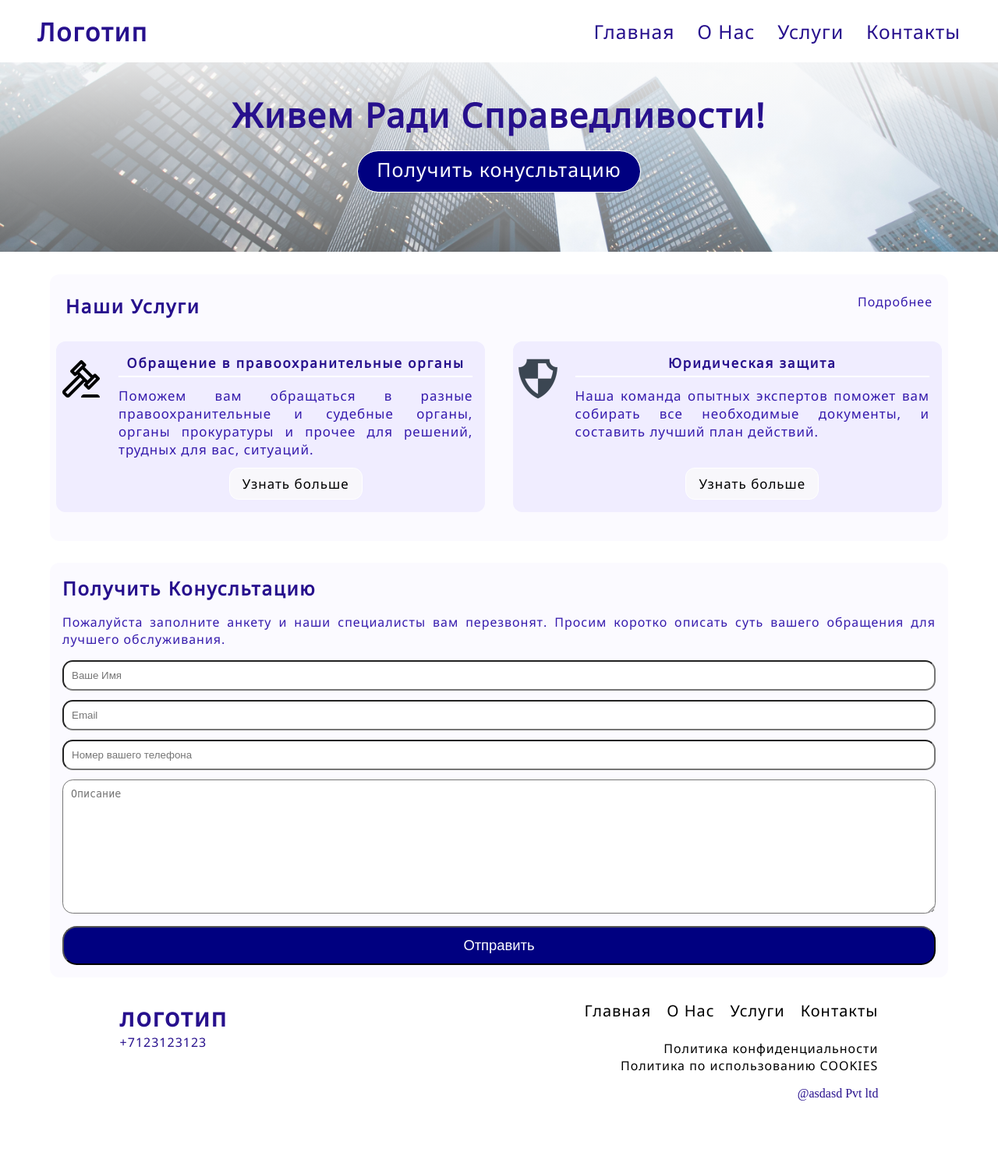
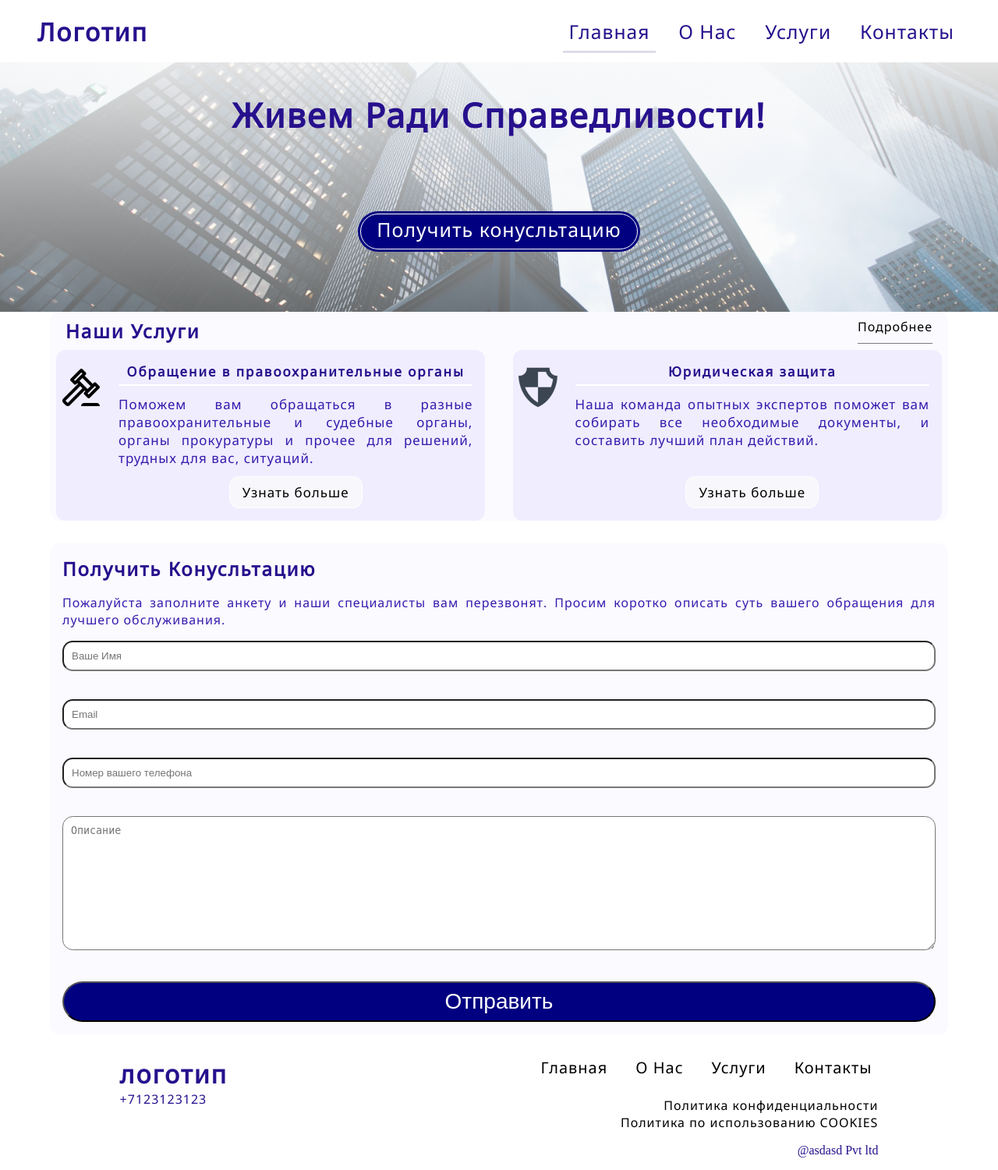
Before and after one commit to 20-buck-spin/airatsite, a Django app: page / in a window 1280 px wide. Shown: the whole page at 78% size. Before the commit the page ends 1412 px from the top, so only its background shows below. Run offline with Django 4.2, Linux system fonts and the light colour scheme.

Commit message:
design-tweaks-06.07.22

```diff
--- a/home/forms.py
+++ b/home/forms.py
@@ -1,10 +1,16 @@
 from django import forms
+from django.core.validators import RegexValidator
 
 
 class ContactForm(forms.Form):
     name = forms.CharField(max_length=100, label='Ваше Имя:',
-                            widget=forms.TextInput({'placeholder': 'Ваше Имя' }))
-    phone_no = forms.CharField(max_length=10, label='Номер вашего телефона:',
-                            widget=forms.TextInput({'placeholder': 'Номер вашего телефона'}))
-    email = forms.EmailField(max_length=200, label='Email:',  widget=forms.TextInput({'placeholder': 'Email'}))
-    description = forms.CharField(max_length=1000, widget=forms.Textarea({'placeholder': 'Описание'}), label='Описание:')
+                            widget=forms.TextInput({'placeholder': 'Ваше Имя' }),
+                            validators=[RegexValidator('^([a-zA-Za-яё]\s?)+$', message='Invalid Characters')])
+    phone_no = forms.CharField(max_length=13, label='Номер вашего телефона:',
+                            widget=forms.TextInput({'placeholder': 'Номер вашего телефона'}),
+                            validators=[RegexValidator('^((8|\+7)[\- ]?)?9(\(?\d{2}\)?[\- ]?)?[\d\- ]{7,10}$',
+                            message='Invalid phone number')])
+    email = forms.EmailField(max_length=200, label='Email:',  widget=forms.TextInput({'placeholder': 'Email'}),
+                            validators=[RegexValidator('^([a-zA-Z0-9_\-\.]+)@([a-zA-Z0-9_\-\.]+)\.([a-zA-Z]{2,5})$',
+                            message='Invalid Email')])
+    description = forms.CharField(max_length=3000, widget=forms.Textarea({'placeholder': 'Описание'}), label='Описание:')
--- a/home/static/css/base_styles.css
+++ b/home/static/css/base_styles.css
@@ -4,6 +4,7 @@
   box-sizing: border-box;
   padding: 0;
   margin: 0;
+  scroll-behavior: smooth;
   /* outline:  1px solid  red */
 }
 
@@ -39,6 +40,7 @@ a, p, span {
 a{
   color: inherit;
   text-decoration: none;
+  transition: all .35s ease
 }
 
 /* For very small screens */
@@ -147,8 +149,10 @@ header{
 
 .nav-bar-link {
   padding-block-end: 0.25rem;
+}
+
+.active-nabvar-link{
   border-bottom: 3px solid white;
-
 }
 
 .navbar-container input[type="checkbox"]:checked ~ .menu-items {
@@ -192,7 +196,7 @@ footer .copyright{
 @media screen and (min-width: 480px) {
   header{
     display: flex;
-    gap: 2rem;
+    gap: 1rem;
     min-height: 5rem;
     align-items: center;
     padding-inline: 3rem;
@@ -216,13 +220,26 @@ footer .copyright{
     padding: 0;
     background-color:  var(--header-bg-color);
     flex-direction: row;
-    gap: calc(1rem + 1vw);
+    gap: calc(0.5rem + 1vw);
     transition: all 0.6s linear;
     width: max-content;
     height: 3rem;
     align-items: center;
     transition: none;
     font-size: calc(0.5rem + 1.3vw);
+  }
+
+  .nav-bar-link {
+    padding: .5rem;
+  }
+
+  .nav-bar-link:hover{
+    color: rgb(124, 124, 124);
+    border-radius: .5rem;
+  }
+
+  .active-nabvar-link{
+    border-color: var(--nav-bar-mob-bg);
   }
 
   footer{
--- /dev/null
+++ b/home/static/css/contact_form_styles.css
@@ -0,0 +1,45 @@
+/* --------------Contact form --------------- */
+.index-contact-form-container{
+    padding-inline: 1rem;
+    background-color: var(--section-bg-color-1);
+    margin-block: calc(1rem + 1vw);
+    border-radius: 0.75rem;
+}
+
+.index-contact-form-container a h2{
+    padding-block: 1rem;
+}
+
+.index-contact-form-container p{
+    text-align: justify;
+}
+
+.index-contact-form-container form{
+    padding-block: 1rem;
+    display:flex;
+    flex-direction: column;
+    gap: 0.75rem;
+}
+
+.contact-form-field > * {
+    width:100%;
+    border-radius: 1em;
+    padding: 0.75em;
+}
+
+#input-form-sub-btn{
+    color: white;
+    background: navy;
+    padding-inline: 1rem;
+    padding-block: 0.5rem;
+    border-radius: 1em;
+    font-size: calc(1.15em + .75vw);
+    transition: all 0.35s ease
+}
+
+#input-form-sub-btn:hover{
+    color: navy;
+    background: white;
+    cursor: pointer;
+}
+/* --------------Contact form END--------------- */
--- a/home/static/css/index_styles.css
+++ b/home/static/css/index_styles.css
@@ -7,7 +7,7 @@
 .main-banner-container{
     position: relative; /* needed for the before card */
     margin-block: 0.75rem;
-    height: max(15rem, 19vw);
+    height: max(15rem, 25vw);
     background-image: url('../images/main_banner.jpg');
     background-size:     cover;
     background-repeat:   no-repeat;
@@ -38,18 +38,23 @@
     font-size: calc(1.5rem + 1.5vw);
 }
 
-.main-banner-container a, .main-banner-container a:hover,
-.main-banner-container a:focus, .main-banner-container a:active {
+.main-banner-container a{
     font-weight: 525;
     font-size: calc(0.6rem + 1.2vw);
-    text-decoration: none;
 
     background-color: navy;
     color: white;
     outline: 1px solid white;
+    outline-offset: -4px;
     border-radius: 2rem;
     padding-block: 0.4rem 0.75rem;
     padding-inline: 1.5rem;
+  }
+
+  .main-banner-container a:hover{
+    outline: 1px solid navy;
+    background-color: white;
+    color: navy;
   }
 /* --------------Main Banner END--------------- */
 
@@ -75,7 +80,9 @@
 
 .index-services-header a {
     text-decoration: none;
+    border-bottom: 1px solid rgb(124, 124, 124)
 }
+
 
 .services-cards-container{
     margin-block: calc(1rem + 1vw);
@@ -112,6 +119,12 @@
     align-self:center;
     border: 1px solid white;
 }
+
+.service-card-text a:hover{
+    background-color:   navy;
+    color: rgba(250,250,250,1)
+}
+
 .service-card-text h4{
     border-bottom: 2px solid white;
     padding-bottom: 5px;
@@ -126,56 +139,28 @@
     display:none
 }
 /* --------------Article END--------------- */
-
-
-/* --------------Contact form --------------- */
-.index-contact-form-container{
-    padding-inline: 1rem;
-    background-color: var(--section-bg-color-1);
-    margin-block: calc(1rem + 1vw);
-    border-radius: 0.75rem;
-}
-
-.index-contact-form-container a h2{
-    padding-block: 1rem;
-}
-
-.index-contact-form-container p{
-    text-align: justify;
-}
-
-.index-contact-form-container form{
-    padding-block: 1rem;
-    display:flex;
-    flex-direction: column;
-    gap: 0.75rem;
-}
-
-.contact-form-field > * {
-    width:100%;
-    border-radius: 1em;
-    padding: 0.75em;
-}
-
-#input-form-sub-btn{
-    color: white;
-    background: navy;
-    padding-inline: 1rem;
-    padding-block: 0.75rem;
-    border-radius: 1em;
-
-    font-size: 1.15em;
-}
-/* --------------Contact form END--------------- */
-
 /* --------------Mobile END--------------- */
-
-
 
 /* --------------Desktop--------------- */
 @media screen and (min-width: 480px) {
     main > *{
         padding-inline: calc(5vw) !important;
+    }
+
+    #main-banner-container{
+        margin: 0
+    }
+
+    #index-main-article{
+        margin-block-start: 0rem;
+    }
+
+    .index-services{
+        padding-block: 0;
+    }
+
+    .index-services-header{
+        padding-block: 0.5rem;
     }
 
     .service-card-icon{
@@ -184,11 +169,9 @@
         height: 4rem
     }
 
-    #main-banner-container{
-        margin: 0
-    }
-
     .services-cards-container{
+        padding-block: 0;
+        margin-block: 0;
         grid-template-columns: repeat( auto-fit, minmax(465px, 1fr) );
         gap: calc(1rem + 1.5vw);
         font-size: min(1.5em, 17px);
--- a/home/templates/base.html
+++ b/home/templates/base.html
@@ -17,7 +17,7 @@
     {% block content %}
     {% endblock %}
     {% include "components/footer.html" %}
-  <script src="{% static 'website/js/base_js.js' %}"></script>
+  <script src="{% static '/js/base_js.js' %}"></script>
   {% block js %} {% endblock %}
   </body>
 </html>
--- /dev/null
+++ b/home/templates/components/contactform.html
@@ -0,0 +1,31 @@
+<div class="index-contact-form-outer-container">
+    <div class="index-contact-form-container">
+        <a id="contact-form" > <h2> Получить Конусльтацию </h2> </a>
+        <p> Пожалуйста заполните анкету и наши специалисты вам перезвонят.
+            Просим коротко описать суть вашего обращения для лучшего обслуживания.
+        </p>
+        <form action="" method="post" name="contact-form">
+            {% csrf_token %}
+            <div class="contact-form-field">
+                {{contact_form.name}}
+                <p class="error"></p>
+            </div>
+            <div class="contact-form-field">
+                {{contact_form.email}}
+                <p class="error"></p>
+            </div>
+            <div class="contact-form-field">
+                {{contact_form.phone_no}}
+                <p class="error"></p>
+            </div>
+            <div class="contact-form-field">
+                {{contact_form.description}}
+                <p class="error"></p>
+            </div>
+            <input id='input-form-sub-btn' type="button" value="Отправить"
+            onclick="contact(this.form)">
+        </form>
+    </div>
+</div>
+{% load static %}
+<script src="{% static '/js/contactform.js' %}"></script>
--- a/home/templates/components/header.html
+++ b/home/templates/components/header.html
@@ -9,10 +9,14 @@
                         <span class="line line3"></span>
                     </div>
                     <ul class="menu-items">
-                        <li><a class="nav-bar-link" href="#home">Главная</a></li>
-                        <li><a class="nav-bar-link" href="#about">О Нас</a></li>
-                        <li><a class="nav-bar-link" href="#services">Услуги</a></li>
-                        <li><a class="nav-bar-link" href="#contacts">Контакты</a></li>
+                        <li><a class="nav-bar-link {% if navbar_location == 'index' %} active-nabvar-link {% endif %}"
+                            href="#home">Главная</a></li>
+                        <li><a class="nav-bar-link {% if navbar_location == 'about' %} active-nabvar-link {% endif %}"
+                            href="#about">О Нас</a></li>
+                        <li><a class="nav-bar-link {% if navbar_location == 'services' %} active-nabvar-link {% endif %}"
+                            href="#services">Услуги</a></li>
+                        <li><a class="nav-bar-link {% if navbar_location == 'contacts' %} active-nabvar-link {% endif %}"
+                            href="#contacts">Контакты</a></li>
                     </ul>
             </div>
         </nav>
--- a/home/templates/index.html
+++ b/home/templates/index.html
@@ -2,20 +2,21 @@
 {% block css %}
     {%  load static %}
     <link rel="stylesheet" href="{% static '/css/index_styles.css' %}">
+    <link rel="stylesheet" href="{% static '/css/contact_form_styles.css' %}">
 {% endblock %}
 {% block content %}
     <div class="index-main main">
         <main>
             <div class="main-banner-container" id="main-banner-container">
                 <h1 id="main_banner_header"> Живем Ради Справедливости!</h1>
-                <a href="http://google.com"> Получить конусльтацию </a>
+                <a href="#contact-form"> Получить конусльтацию </a>
             </div>
 
             <article id="index-main-article">
                 <div class="index-services">
                 <div class="index-services-header">
                     <h2> Наши Услуги </h2>
-                    <a href="services"> <span> Подробнее </span></a>
+                    <a href="services">Подробнее</a>
                 </div>
                 <div class="services-cards-container">
                     <div class="service-card">
@@ -41,30 +42,10 @@
                 </div>
                 </div>
             </article>
-            <div class="index-contact-form-outer-container">
-                <div class="index-contact-form-container">
-                    <a id="#contact-form" > <h2> Получить Конусльтацию </h2> </a>
-                    <p> Пожалуйста заполните анкету и наши специалисты вам перезвонят.
-                        Просим коротко описать суть вашего обращения для лучшего обслуживания.
-                    </p>
-                    <form action="" method="post">
-                        {% csrf_token %}
-                        <div class="contact-form-field">
-                            {{contact_form.name}}
-                        </div>
-                        <div class="contact-form-field">
-                            {{contact_form.email}}
-                        </div>
-                        <div class="contact-form-field">
-                            {{contact_form.phone_no}}
-                        </div>
-                        <div class="contact-form-field">
-                            {{contact_form.description}}
-                        </div>
-                        <input id='input-form-sub-btn' type="submit" value="Отправить">
-                    </form>
-                </div>
-            </div>
+            {% include 'components/contactform.html' %}
         </main>
     </div>
 {% endblock %}
+{% block js %}
+    <script src="{% static '/js/index.js' %}"></script>
+{% endblock %}
--- a/home/urls.py
+++ b/home/urls.py
@@ -2,5 +2,10 @@ from django.urls import path
 from . import views
 
 urlpatterns = [
-    path('', views.index, name='index')
+    # Page views
+    path('', views.index, name='index'),
+
+
+    # Сontact form
+    path('contact', views.contact, name='contact'),
 ]
--- a/home/views.py
+++ b/home/views.py
@@ -1,7 +1,26 @@
 from django.shortcuts import render
+from django.http import JsonResponse
 from .forms import ContactForm
+from django.views.decorators.csrf import csrf_protect
+import json
 
 
 def index(request):
     contact_form = ContactForm()
-    return render(request, 'index.html', {'contact_form': contact_form})
+    context = {'contact_form': contact_form,
+               'navbar_location': 'index'}
+    return render(request, 'index.html', context=context)
+
+@csrf_protect
+def contact(request):
+    data = json.loads(request.body.decode('utf-8'))
+    print(data)
+    contact_form = ContactForm(data)
+    if contact_form.is_valid():
+        # send email
+        response = {'status':True,
+                    'errors': None}
+        return JsonResponse(response)
+    else:
+        return JsonResponse({'status':False,
+                          'errors': contact_form.errors})
```
Also changed, not shown: home/static/js/contactform.js (added, +41 -0 lines), home/static/js/index.js (added), home/templates/components/navbar.html (deleted), 1 other file.
